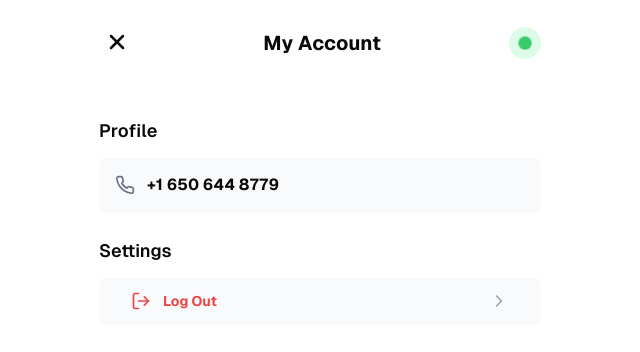
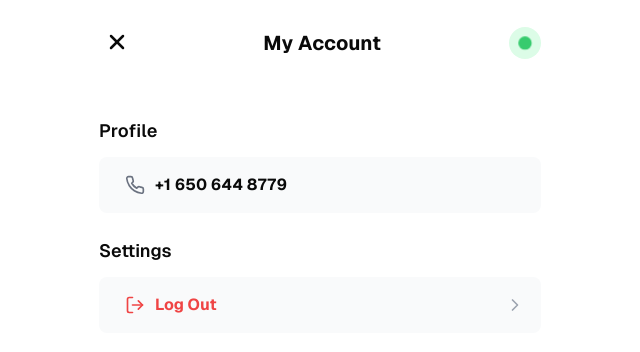
Before and after one commit to polarityorg/spark-landing, a Next.js app: page /wallet/settings in a window 1280 px wide. Shown: the top 352 px of the page, without its empty margins (320-960 px from the left). Built offline with nearby package versions, Linux system fonts and the light colour scheme.

Commit message:
fixed sizing

```diff
--- a/app/wallet/settings/page.tsx
+++ b/app/wallet/settings/page.tsx
@@ -42,27 +42,31 @@ export default function SettingsPage() {
         className="flex-grow flex flex-col px-6 pt-8 space-y-6">
         <section>
           <h2 className="text-lg font-semibold mb-3">Profile</h2>
-          <div className="bg-gray-50 rounded-lg p-4 space-y-4">
-            <div className="flex items-center justify-between">
-              <div className="flex items-center">
-                <Phone className="w-5 h-5 text-gray-500 mr-3" />
-                <p className="font-bold">+1 650 644 8779</p>
+          <div className="bg-gray-50 rounded-lg">
+            <div className="flex items-center py-4 px-4">
+              <div className="w-10 flex justify-center">
+                <Phone className="w-5 h-5 text-gray-500" />
               </div>
+              <p className="text-base font-bold">+1 650 644 8779</p>
             </div>
-          </div>{" "}
+          </div>
         </section>
 
         <section>
           <h2 className="text-lg font-semibold mb-3">Settings</h2>
-          <Button className="w-full bg-gray-50 rounded-lg divide-y divide-gray-200 hover:bg-gray-100 transition-colors duration-200 shadow-none py-6">
-            <div className="flex items-center justify-between p-4 w-full">
-              <div className="flex items-center">
-                <LogOut className="w-5 h-5 text-red-500 mr-3" />
-                <p className="font-bold text-red-500">Log Out</p>
+          <Link href="/logout" className="block">
+            <div className="w-full bg-gray-50 rounded-lg hover:bg-gray-100 transition-colors duration-200">
+              <div className="flex items-center justify-between py-4 px-4">
+                <div className="flex items-center">
+                  <div className="w-10 flex justify-center">
+                    <LogOut className="w-5 h-5 text-red-500" />
+                  </div>
+                  <p className="text-base font-bold text-red-500">Log Out</p>
+                </div>
+                <ChevronRight className="w-5 h-5 text-gray-400" />
               </div>
-              <ChevronRight className="w-5 h-5 text-gray-400" />
             </div>
-          </Button>
+          </Link>
         </section>
       </motion.main>
     </div>
```
